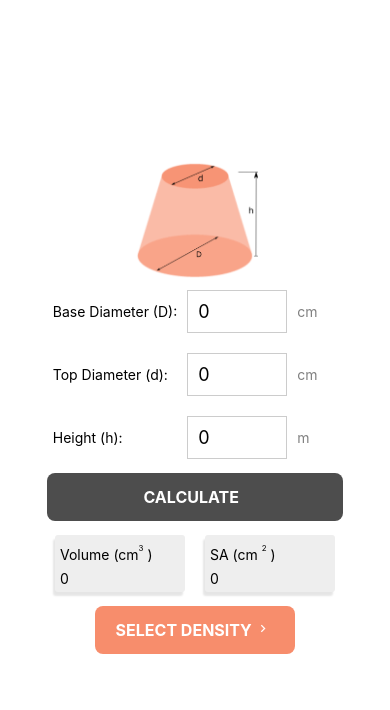
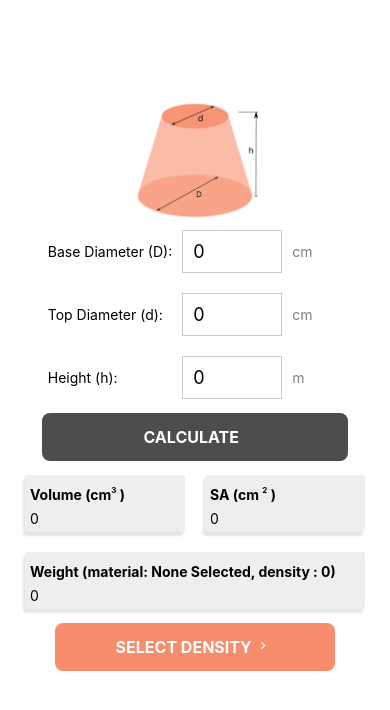
Before and after one commit to Fishfinna/Heli-Rigger-Pro, a React Native app: screen / in a window 390 px wide. Shown: the top 710 px of the page. Built offline with nearby package versions, Linux system fonts and the light colour scheme.

Commit message:
added weight

```diff
--- a/App.js
+++ b/App.js
@@ -1,17 +1,24 @@
-import { StatusBar } from 'expo-status-bar';
-import { StyleSheet, Text, Keyboard, View,
-TouchableWithoutFeedback, Image, ScrollView, RefreshControl, Modal} from 'react-native';
+import { StatusBar } from "expo-status-bar";
+import {
+  StyleSheet,
+  Text,
+  Keyboard,
+  View,
+  TouchableWithoutFeedback,
+  Image,
+  ScrollView,
+  RefreshControl,
+  Modal,
+} from "react-native";
 import Form from "./components/form.js";
 import styles from "./styles/globalStyles";
-import React, {useState, useEffect} from "react";
-import FlatButton from './components/button.js';
-import { Icon, SearchBar } from 'react-native-elements'
+import React, { useState, useEffect } from "react";
+import FlatButton from "./components/button.js";
+import { Icon, SearchBar } from "react-native-elements";
 import NumInput from "./components/numInput.js";
 import Weight from "./components/weight.js";
 
-
 export default function App() {
-
   // refresh control
   const [refreshing, setRefreshing] = React.useState(false);
 
@@ -19,86 +26,114 @@ export default function App() {
     setRefreshing(true);
     // add refresh controls here
 
-    setTimeout(() => { setRefreshing(false); } , 200);
+    setTimeout(() => {
+      setRefreshing(false);
+    }, 200);
   }, []);
-
 
   // modal control
   const [modalState, setModal] = useState(false);
 
-
   // form control
-  const [total, setTotal] = useState({ volume: 0, sa: 0, } )
+  const [total, setTotal] = useState({ volume: 0, sa: 0 });
   const findNums = (nums) => {
     setTotal(() => {
-      let R = nums.base != 0 ? (nums.base/2) : 0;
-      let r = nums.top != 0 ? (nums.top/2) : 0;
-      let h = nums.height  != 0 ? (nums.height * 100) : 0;
+      let R = nums.base != 0 ? nums.base / 2 : 0;
+      let r = nums.top != 0 ? nums.top / 2 : 0;
+      let h = nums.height != 0 ? nums.height * 100 : 0;
 
       return {
-        volume: (1/3) * Math.PI * h * (r * r + R * R + r * R),
-        sa: Math.PI * ((Math.pow(r,2) + Math.pow(R,2) ) + (Math.sqrt( ( Math.pow(r - R, 2) + Math.pow(h,2) )) * (R + r))   ) }
-    })
-  }
+        volume: (1 / 3) * Math.PI * h * (r * r + R * R + r * R),
+        sa:
+          Math.PI *
+          (Math.pow(r, 2) +
+            Math.pow(R, 2) +
+            Math.sqrt(Math.pow(r - R, 2) + Math.pow(h, 2)) * (R + r)),
+      };
+    });
+  };
+
+  // weight controls
+  const [itemWeight, setWeight] = useState({
+    material: "None Selected",
+    density: 0,
+  });
 
   return (
-
-
-
     <ScrollView
-    style={{paddingTop: 80}}
+      style={{ paddingTop: 50 }}
       refreshControl={
-    <RefreshControl
-      refreshing={refreshing}
-      onRefresh={onRefresh}
-    />}
+        <RefreshControl refreshing={refreshing} onRefresh={onRefresh} />
+      }
     >
-
       <TouchableWithoutFeedback onPress={Keyboard.dismiss} accessible={false}>
         <View style={styles.container}>
           {/* content start */}
 
           {/* modal */}
           <Modal visible={modalState}>
-        <Weight setModal={setModal}/>
+            <Weight setModal={setModal} />
           </Modal>
 
           <StatusBar style="auto" />
 
           {/* calculate frustum */}
-      <Image style={{ width: 125, height: 120 }} source={ require('./assets/frustum.png')}/>
-      <Form findNums={findNums}/>
+          <Image
+            style={{ width: 125, height: 120 }}
+            source={require("./assets/frustum.png")}
+          />
+          <Form findNums={findNums} />
 
-
-
-
-    <View style={{display: 'flex', flexDirection: 'row'}}>
+          <View style={{ display: "flex", flexDirection: "row" }}>
             <View style={styles.totalCard}>
               <View style={styles.subscript}>
-          <Text style={{lineHeight: 30 }}>Volume (cm</Text>
-          <Text style={{ fontSize: 8, lineHeight: 17 }}>3</Text>
-          <Text style={{ lineHeight: 30 }}>{' '})</Text>
+                <Text style={{ lineHeight: 30, fontWeight: "bold" }}>
+                  Volume (cm
+                </Text>
+                <Text
+                  style={{ fontSize: 8, lineHeight: 20, fontWeight: "bold" }}
+                >
+                  3
+                </Text>
+                <Text style={{ lineHeight: 30, fontWeight: "bold" }}> )</Text>
               </View>
               <Text>{total.volume}</Text>
             </View>
 
             <View style={styles.totalCard}>
               <View style={styles.subscript}>
-          <Text style={{lineHeight: 30 }}>SA (cm </Text>
-          <Text style={{ fontSize: 8, lineHeight: 17 }}>2</Text>
-          <Text style={{ lineHeight: 30 }}>{' '})</Text>
+                <Text style={{ lineHeight: 30, fontWeight: "bold" }}>
+                  SA (cm{" "}
+                </Text>
+                <Text
+                  style={{ fontSize: 8, lineHeight: 20, fontWeight: "bold" }}
+                >
+                  2
+                </Text>
+                <Text style={{ lineHeight: 30, fontWeight: "bold" }}> )</Text>
               </View>
               <Text>{total.sa}</Text>
             </View>
           </View>
 
-      <FlatButton text="Select Density" width="200" alignSelf="right" arrow="Display" onPress={()=> setModal(true)} />
+          <View style={styles.totalWeight}>
+            <Text style={{ lineHeight: 30, fontWeight: "bold" }}>
+              Weight (
+              {`material: ${itemWeight.material}, density : ${itemWeight.density}`}
+              )
+            </Text>
+            <Text>{itemWeight.density * total.volume}</Text>
+          </View>
 
+          <FlatButton
+            text="Select Density"
+            width="280"
+            alignSelf="right"
+            arrow="Display"
+            onPress={() => setModal(true)}
+          />
         </View>
       </TouchableWithoutFeedback>
     </ScrollView>
-
-
-
   );
-  };
+}
--- a/components/numInput.js
+++ b/components/numInput.js
@@ -1,32 +1,42 @@
 import React, { useState, Component } from "react";
-import { StyleSheet, TouchableOpacity, Text, View, TextInput} from 'react-native';
+import {
+  StyleSheet,
+  TouchableOpacity,
+  Text,
+  View,
+  TextInput,
+} from "react-native";
 import styles from ".././styles/globalStyles";
 
-export default function numInput(props){
-
-    return(
-
+export default function numInput(props) {
+  return (
     <View style={styles.forms}>
-            <Text>
-                {props.text}
-            </Text>
+      <Text>{props.text}</Text>
 
       <View style={styles.inputField}>
         <TextInput
           style={styles.input}
-        placeholder='0'
+          placeholder="0"
           onChangeText={props.onChangeText ? props.onChangeText : null}
           value={props.value}
           keyboardType="numeric"
-        >
-        </TextInput>
-            <Text style={{color:"grey", paddingRight: 10, width: 50}}>
+        ></TextInput>
+
+        {props.super ? (
+          <View style={styles.subscript}>
+            <Text style={{ lineHeight: 30, color: "grey" }}>
               {props.format}
             </Text>
+            <Text style={{ fontSize: 8, lineHeight: 20, color: "grey" }}>
+              {props.super}
+            </Text>
           </View>
-
-
-
+        ) : (
+          <Text style={{ color: "grey", width: 60, lineHeight: 30 }}>
+            {props.format}
+          </Text>
+        )}
       </View>
-    )
+    </View>
+  );
 }
--- a/components/weight.js
+++ b/components/weight.js
@@ -1,33 +1,39 @@
-import { StyleSheet, Text, Keyboard, View,
-TouchableWithoutFeedback, Image, ScrollView, RefreshControl, Modal} from 'react-native';
+import {
+  StyleSheet,
+  Text,
+  Keyboard,
+  View,
+  TouchableWithoutFeedback,
+  Image,
+  ScrollView,
+  RefreshControl,
+  Modal,
+} from "react-native";
 import styles from ".././styles/globalStyles";
-import React, {useState, useEffect} from "react"
-import { Icon, SearchBar } from 'react-native-elements'
+import React, { useState, useEffect } from "react";
+import { Icon, SearchBar } from "react-native-elements";
 import NumInput from "./numInput.js";
-import FlatButton from './button.js';
-
-
+import FlatButton from "./button.js";
 
 export default function Reviewform({ setModal }) {
-
   // delocious mini donuts, melt in your mouth, 10$
-
 
   // refresh control
   const [refreshing, setRefreshing] = React.useState(false);
 
   const onRefresh = React.useCallback(() => {
     setRefreshing(true);
-        setTimeout(() => { setRefreshing(false); } , 250);
+    setTimeout(() => {
+      setRefreshing(false);
+    }, 250);
   }, []);
 
-
-    return(
+  return (
     <View style={styles.modalBody}>
       {/* return */}
       <TouchableWithoutFeedback onPress={() => setModal(false)}>
         <View style={styles.cancel}>
-            <Icon name="arrow-back" size={40} color="#4d4d4D" type="material"/>
+          <Icon name="arrow-back" size={40} color="#4d4d4D" type="material" />
           <Text style={styles.cancelText}> RETURN </Text>
         </View>
       </TouchableWithoutFeedback>
@@ -35,14 +41,10 @@ export default function Reviewform({ setModal }) {
       {/* Custom */}
       {/* line separator */}
 
-        <View style={{backgroundColor: "#F8F5F5", padding: 10}}>
+      <View style={{ backgroundColor: "#F8F5F5", padding: 10 }}>
         <Text style={styles.title}>use custom value</Text>
-          <NumInput
-            text="Custom Density:"
-            value= "0"
-            format= "kg/m"
-          />
-          <FlatButton text="set custom value" width="200" alignSelf="center"/>
+        <NumInput text="Custom Density:" value="0" format="kg/m" super={3} />
+        <FlatButton text="set custom value" width="200" alignSelf="center" />
       </View>
 
       {/* line separator */}
@@ -52,12 +54,12 @@ export default function Reviewform({ setModal }) {
           borderColor: "#4D4D4D",
           width: "100%",
           marginBottom: 10,
-
-            }}/>
+        }}
+      />
 
       {/* Preset */}
       <Text style={styles.title}>use preset value</Text>
-          <SearchBar/>
+      <SearchBar />
     </View>
-    )
+  );
 }
--- a/package.json
+++ b/package.json
@@ -18,11 +18,11 @@
     "react-dom": "17.0.2",
     "react-native": "0.68.2",
     "react-native-elements": "^3.4.2",
-    "react-native-web": "0.17.7"
+    "react-native-web": "0.17.7",
+    "yup": "^0.32.11"
   },
   "devDependencies": {
     "@babel/core": "^7.12.9",
     "expo-cli": "^5.5.1"
-  },
-  "private": true
+  }
 }
--- a/styles/globalStyles.js
+++ b/styles/globalStyles.js
@@ -1,21 +1,21 @@
-import { StyleSheet } from 'react-native';
+import { StyleSheet } from "react-native";
 
 export default StyleSheet.create({
   container: {
-    display: 'flex',
-    alignItems: 'center',
+    display: "flex",
+    alignItems: "center",
     flex: 1,
-    backgroundColor: '#EEEEE',
-    alignItems: 'center',
-    justifyContent: 'center',
-    width: '100%'
+    backgroundColor: "#EEEEE",
+    alignItems: "center",
+    justifyContent: "center",
+    width: "100%",
   },
 
-    forms:{
-        display: 'flex',
-        flexDirection: 'row',
-        alignItems: 'center',
-        justifyContent: 'space-between',
+  forms: {
+    display: "flex",
+    flexDirection: "row",
+    alignItems: "center",
+    justifyContent: "space-between",
     paddingLeft: 10,
   },
   input: {
@@ -23,58 +23,57 @@ export default StyleSheet.create({
     borderWidth: 1,
     minWidth: 100,
     maxWidth: 100,
-        borderColor: '#CCCCCC',
+    borderColor: "#CCCCCC",
     padding: 10,
     fontSize: 18,
-        overflow: 'scroll',
-
+    overflow: "scroll",
   },
 
   inputField: {
-        display: 'flex',
-        flexDirection: 'row',
-        alignItems: 'center',
+    display: "flex",
+    flexDirection: "row",
+    alignItems: "center",
   },
   buttons: {
-    alignItems: 'center',
-    justifyContent: 'center',
+    alignItems: "center",
+    justifyContent: "center",
     paddingVertical: 12,
     paddingHorizontal: 22,
     borderRadius: 4,
     elevation: 3,
     fontSize: 24,
-    color: '#FFFFFF',
-    backgroundColor: '#F78D6C',
-    shadowOffset: {width: -2, height: 4},
+    color: "#FFFFFF",
+    backgroundColor: "#F78D6C",
+    shadowOffset: { width: -2, height: 4 },
     shadowOpacity: 0.1,
     shadowRadius: 2,
   },
 
   totalCard: {
     backgroundColor: "#EEEEEE",
-        width:130,
-        maxWidth: "60%",
+    width: 160,
+    maxWidth: "70%",
     margin: 10,
     color: "#333A4D",
     borderRadius: 3,
     fontSize: 14,
-        fontWeight: 'bold',
+    fontWeight: "bold",
     padding: 5,
-        shadowOffset: {width: -2, height: 4},
+    shadowOffset: { width: -2, height: 4 },
     shadowOpacity: 0.1,
     shadowRadius: 2,
   },
 
   subscript: {
-        flexDirection: 'row',
-        alignItems: 'flex-start',
+    flexDirection: "row",
+    alignItems: "flex-start",
   },
 
   cancel: {
     display: "flex",
     alignItems: "center",
     flexDirection: "row",
-        marginTop: 35
+    marginTop: 35,
   },
 
   cancelText: {
@@ -82,14 +81,28 @@ export default StyleSheet.create({
     fontSize: 20,
   },
 
-    title : {
+  title: {
     display: "flex",
     textAlign: "center",
     flexDirection: "row",
     color: "#4D4D4D",
     fontSize: 20,
-        textTransform: 'uppercase',
+    textTransform: "uppercase",
     marginBottom: 10,
-    }
+  },
 
+  totalWeight: {
+    backgroundColor: "#EEEEEE",
+    width: 340,
+    maxWidth: "90%",
+    margin: 10,
+    color: "#333A4D",
+    borderRadius: 3,
+    fontSize: 14,
+    fontWeight: "bold",
+    padding: 5,
+    shadowOffset: { width: -2, height: 4 },
+    shadowOpacity: 0.1,
+    shadowRadius: 2,
+  },
 });
```
Also changed, not shown: components/form.js (+154 -27 lines), 2 other files (tests, documents, lock files or other folders). Lines whose indentation alone changed are shown as unchanged.
